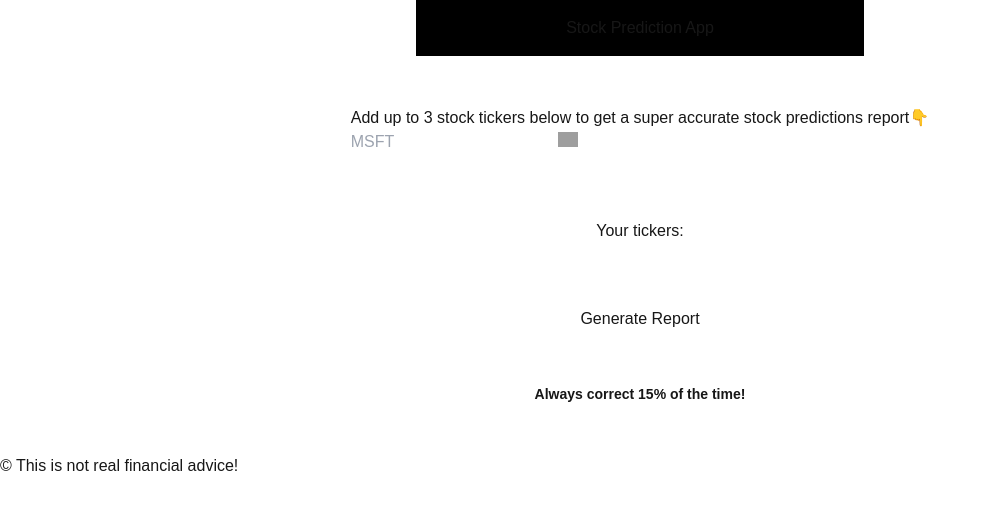
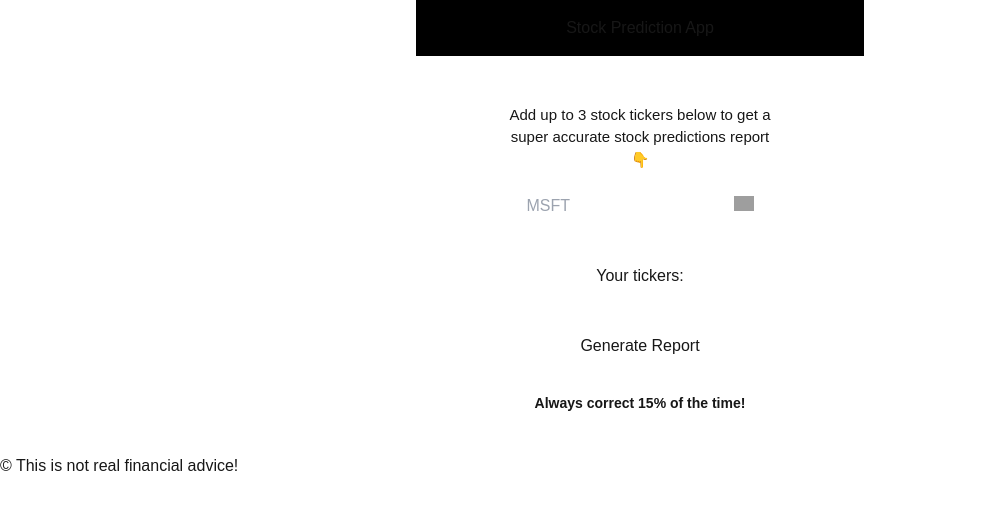
Before and after one commit to ramiinberg/ai-react-stock, a Next.js app: page / in a window 1280 px wide. Shown: the top 510 px of the page, without its empty margins (0-989 px from the left). Built offline with nearby package versions, Linux system fonts and the light colour scheme; grey boxes are pictures that could not be loaded.

Commit message:
saving untill label

```diff
--- a/src/app/page.tsx
+++ b/src/app/page.tsx
@@ -23,8 +23,8 @@ export default function Home() {
       </header>
       <main className="flex justify-center">
         <section className="flex flex-col justify-around items-center h-[350px] my-6">
-          <form id="ticker-input-form" onSubmit={handleSubmit}>
-            <label htmlFor="ticker-input"> Add up to 3 stock tickers below to get a super accurate stock predictions report👇 </label>
+          <form className="w-[360px] flex flex-col items-center" id="ticker-input-form" onSubmit={handleSubmit}>
+            <label className="text-center p-[.43em] text-[15px] mb-4 w-4/5" htmlFor="ticker-input"> Add up to 3 stock tickers below to get a super accurate stock predictions report👇 </label>
             <div className="form-input-control">
               <input
                 type="text"
```
